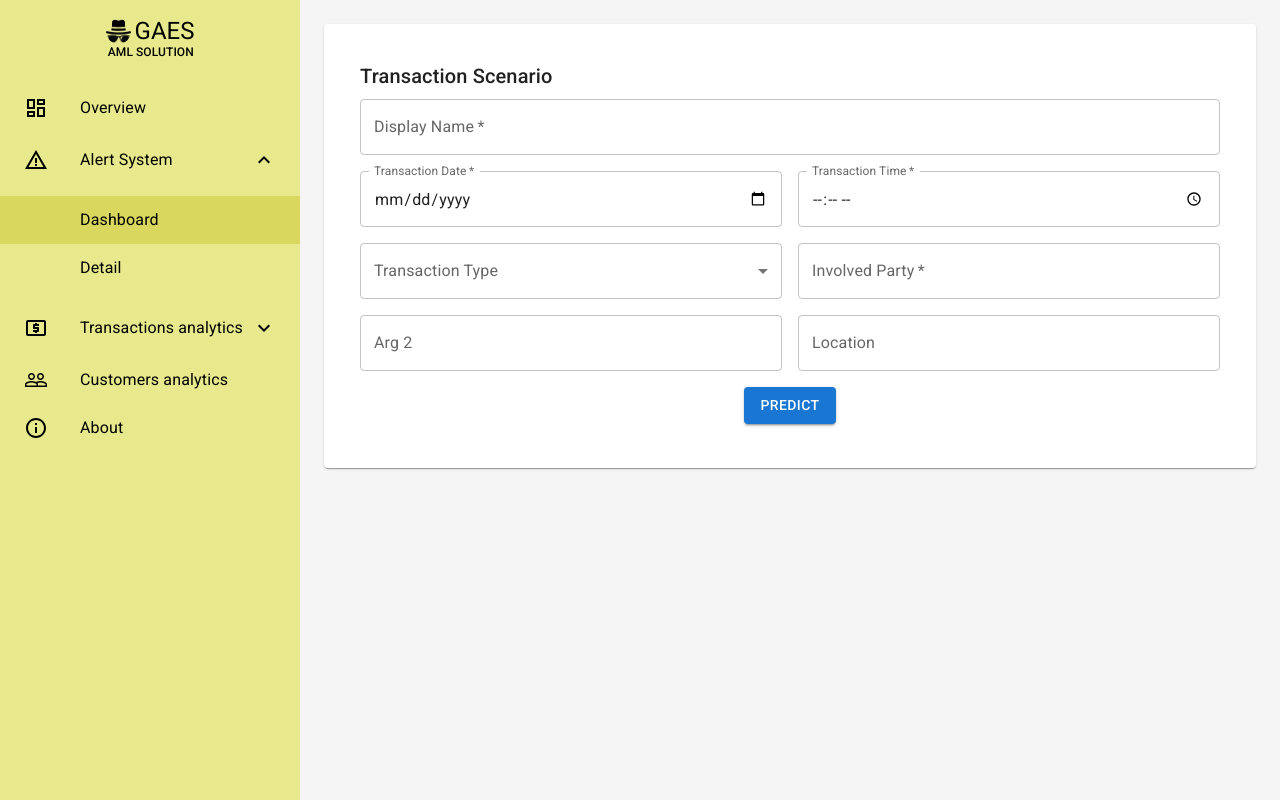
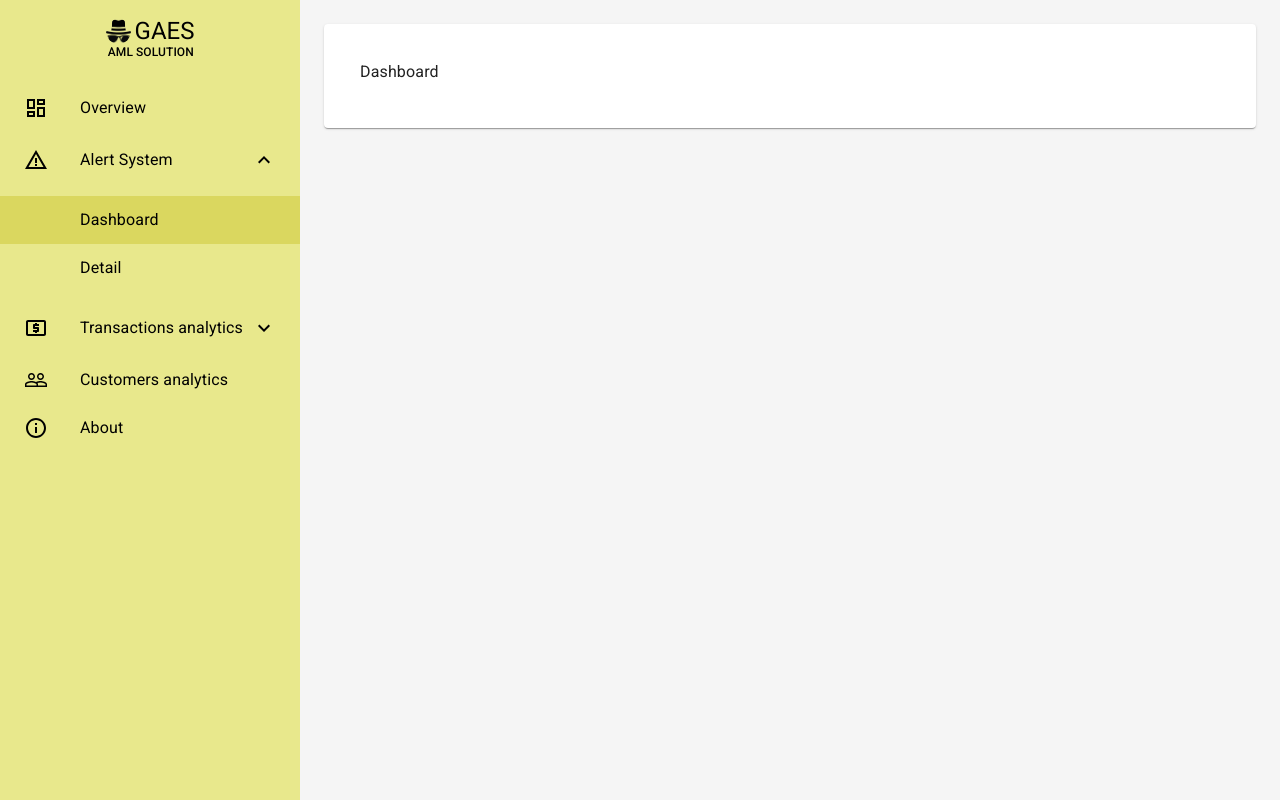
Before and after one commit to ghifari226/fe-gaes-aml-solution, a React (Create React App) app: page /alert-system/single-prediction in a window 1280 px wide. Built offline with nearby package versions, Linux system fonts and the light colour scheme.

Commit message:
alert system update route

```diff
--- /dev/null
+++ b/src/pages/alertSystem/alertSystemDashboard.jsx
@@ -0,0 +1,21 @@
+import React from "react";
+import { Card, CardContent } from "@mui/material";
+import { styled } from "@mui/system";
+
+const WhiteCard = styled(Card)({
+  backgroundColor: "#FFFFFF",
+  padding: "20px",
+  marginBottom: "20px",
+});
+
+const AlertSystemDashboard = () => {
+  return (
+    <>
+      <WhiteCard>
+        <CardContent>Dashboard</CardContent>
+      </WhiteCard>
+    </>
+  );
+};
+
+export default AlertSystemDashboard;
--- a/src/pages/alertSystem/singlePrediction.jsx
+++ /dev/null
@@ -1,168 +0,0 @@
-import React from 'react';
-import {
-  Card,
-  CardContent,
-  Typography,
-  TextField,
-  FormControl,
-  InputLabel,
-  Select,
-  MenuItem,
-  Grid,
-  Box,
-  Button,
-  Dialog,
-  DialogActions,
-  DialogContent,
-  DialogContentText,
-  DialogTitle,
-} from '@mui/material';
-import { styled } from '@mui/system';
-
-const WhiteCard = styled(Card)({
-  backgroundColor: '#FFFFFF',
-  padding: '20px',
-  marginBottom: '20px',
-});
-
-const SinglePrediction = () => {
-  const [displayName, setDisplayName] = React.useState('');
-  const [transactionDate, setTransactionDate] = React.useState('');
-  const [transactionTime, setTransactionTime] = React.useState('');
-  const [transactionType, setTransactionType] = React.useState('');
-  const [involvedParty, setInvolvedParty] = React.useState('');
-  const [arg2, setArg2] = React.useState('');
-  const [location, setLocation] = React.useState('');
-  const [open, setOpen] = React.useState(false);
-
-  const handleFormSubmit = (e) => {
-    e.preventDefault();
-    // Handle form submission logic here
-    console.log({
-      displayName,
-      transactionDate,
-      transactionTime,
-      transactionType,
-      involvedParty,
-      arg2,
-      location,
-    });
-    setOpen(true);
-  };
-
-  const handleClose = () => {
-    setOpen(false);
-  };
-
-  return (
-    <>
-      <WhiteCard>
-        <CardContent>
-          <Typography variant="h6" gutterBottom>
-            Transaction Scenario
-          </Typography>
-          <form onSubmit={handleFormSubmit}>
-            <Grid container spacing={2}>
-              <Grid item xs={12}>
-                <TextField
-                  required
-                  fullWidth
-                  label="Display Name"
-                  value={displayName}
-                  onChange={(e) => setDisplayName(e.target.value)}
-                />
-              </Grid>
-              <Grid item xs={6}>
-                <TextField
-                  required
-                  fullWidth
-                  label="Transaction Date"
-                  type="date"
-                  value={transactionDate}
-                  onChange={(e) => setTransactionDate(e.target.value)}
-                  InputLabelProps={{
-                    shrink: true,
-                  }}
-                />
-              </Grid>
-              <Grid item xs={6}>
-                <TextField
-                  required
-                  fullWidth
-                  label="Transaction Time"
-                  type="time"
-                  value={transactionTime}
-                  onChange={(e) => setTransactionTime(e.target.value)}
-                  InputLabelProps={{
-                    shrink: true,
-                  }}
-                />
-              </Grid>
-              <Grid item xs={6}>
-                <FormControl fullWidth>
-                  <InputLabel id="transaction-type-label">Transaction Type</InputLabel>
-                  <Select
-                    label="Transaction Type"
-                    labelId="transaction-type-label"
-                    id="transaction-type"
-                    value={transactionType}
-                    onChange={(e) => setTransactionType(e.target.value)}
-                  >
-                    <MenuItem value="Action 1">Action 1</MenuItem>
-                    <MenuItem value="Action 2">Action 2</MenuItem>
-                    <MenuItem value="Action 3">Action 3</MenuItem>
-                  </Select>
-                </FormControl>
-              </Grid>
-              <Grid item xs={6}>
-                <TextField
-                  required
-                  fullWidth
-                  label="Involved Party"
-                  value={involvedParty}
-                  onChange={(e) => setInvolvedParty(e.target.value)}
-                />
-              </Grid>
-              <Grid item xs={6}>
-                <TextField
-                  fullWidth
-                  label="Arg 2"
-                  value={arg2}
-                  onChange={(e) => setArg2(e.target.value)}
-                />
-              </Grid>
-              <Grid item xs={6}>
-                <TextField
-                  fullWidth
-                  label="Location"
-                  value={location}
-                  onChange={(e) => setLocation(e.target.value)}
-                />
-              </Grid>
-            </Grid>
-            <Box mt={2} sx={{ display: 'flex', justifyContent: 'center' }}>
-              <Button type="submit" variant="contained" color="primary">
-                Predict
-              </Button>
-            </Box>
-          </form>
-        </CardContent>
-      </WhiteCard>
-      <Dialog open={open} onClose={handleClose}>
-        <DialogTitle>Prediction Result</DialogTitle>
-        <DialogContent>
-          <DialogContentText>
-            This transaction is 88% likely to be money laundering.
-          </DialogContentText>
-        </DialogContent>
-        <DialogActions>
-          <Button onClick={handleClose} color="primary">
-            Close
-          </Button>
-        </DialogActions>
-      </Dialog>
-    </>
-  );
-};
-
-export default SinglePrediction;
--- a/src/routes/appRoutes.tsx
+++ b/src/routes/appRoutes.tsx
@@ -3,8 +3,8 @@ import HomePage from "../pages/home/HomePage";
 import { RouteType } from "./config";
 import DefaultPage from "../pages/dashboard/DefaultPage";
 import OverviewIndex from "../pages/overview/overviewIndex";
-import AlertSystemDashboard from "../pages/alertSystem/singlePrediction";
-import AlertSystemDetail from "../pages/alertSystem/multiplePrediction";
+import AlertSystemDashboard from "../pages/alertSystem/alertSystemDashboard";
+import AlertSystemDetail from "../pages/alertSystem/alertSystemDetail";
 import TransactionsAnalyticsLayout from "../pages/transactionsAnalytics/transactionsAnalyticsLayout";
 import TransactionsAnalyticsIndex from "../pages/transactionsAnalytics/transactionsAnalyticsIndex";
 import AiAnalysis from "../pages/transactionsAnalytics/aiAnalysis";
```
Also changed, not shown: src/pages/alertSystem/alertSystemDetail.jsx (renamed from src/pages/alertSystem/multiplePrediction.jsx).
